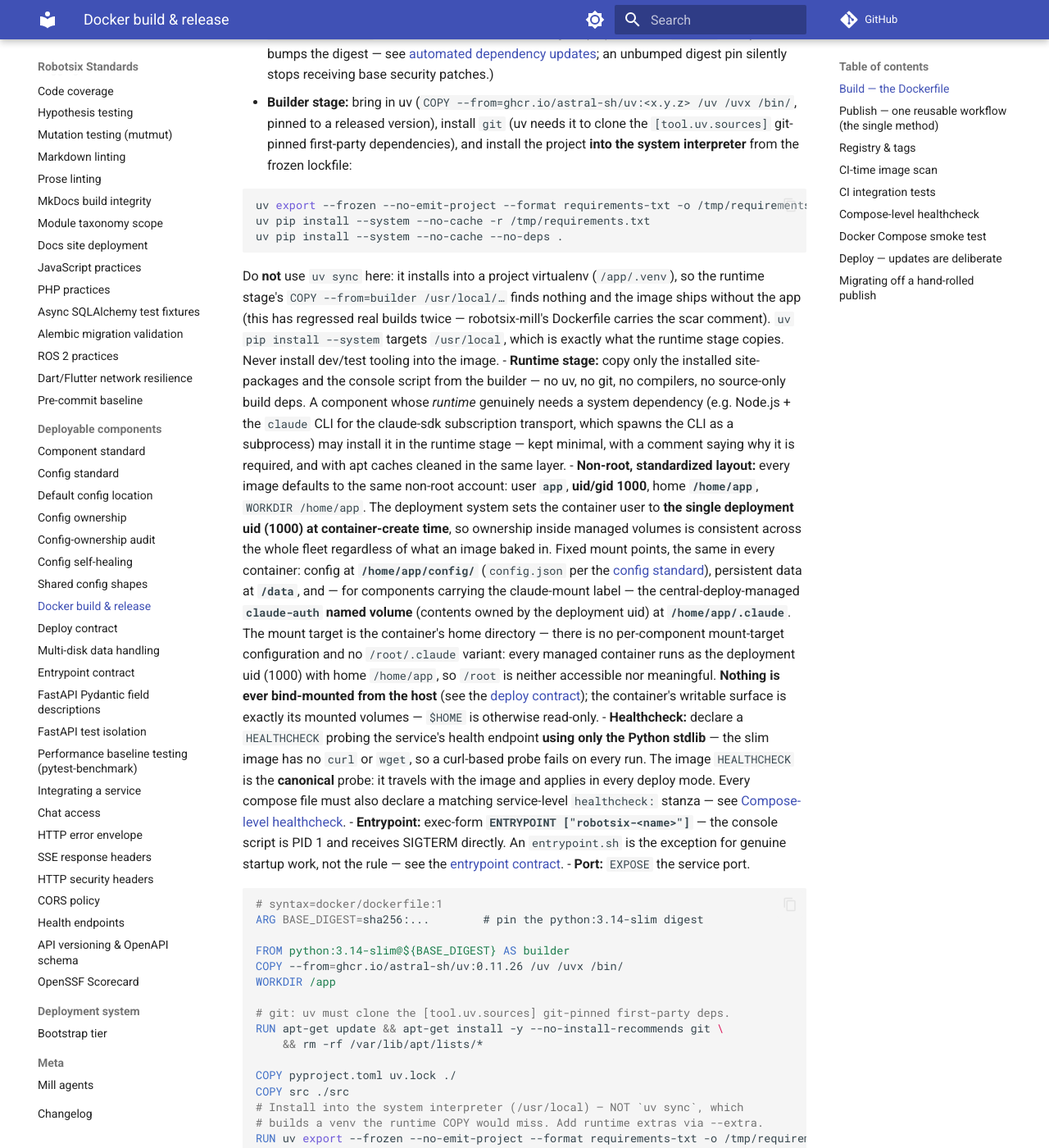
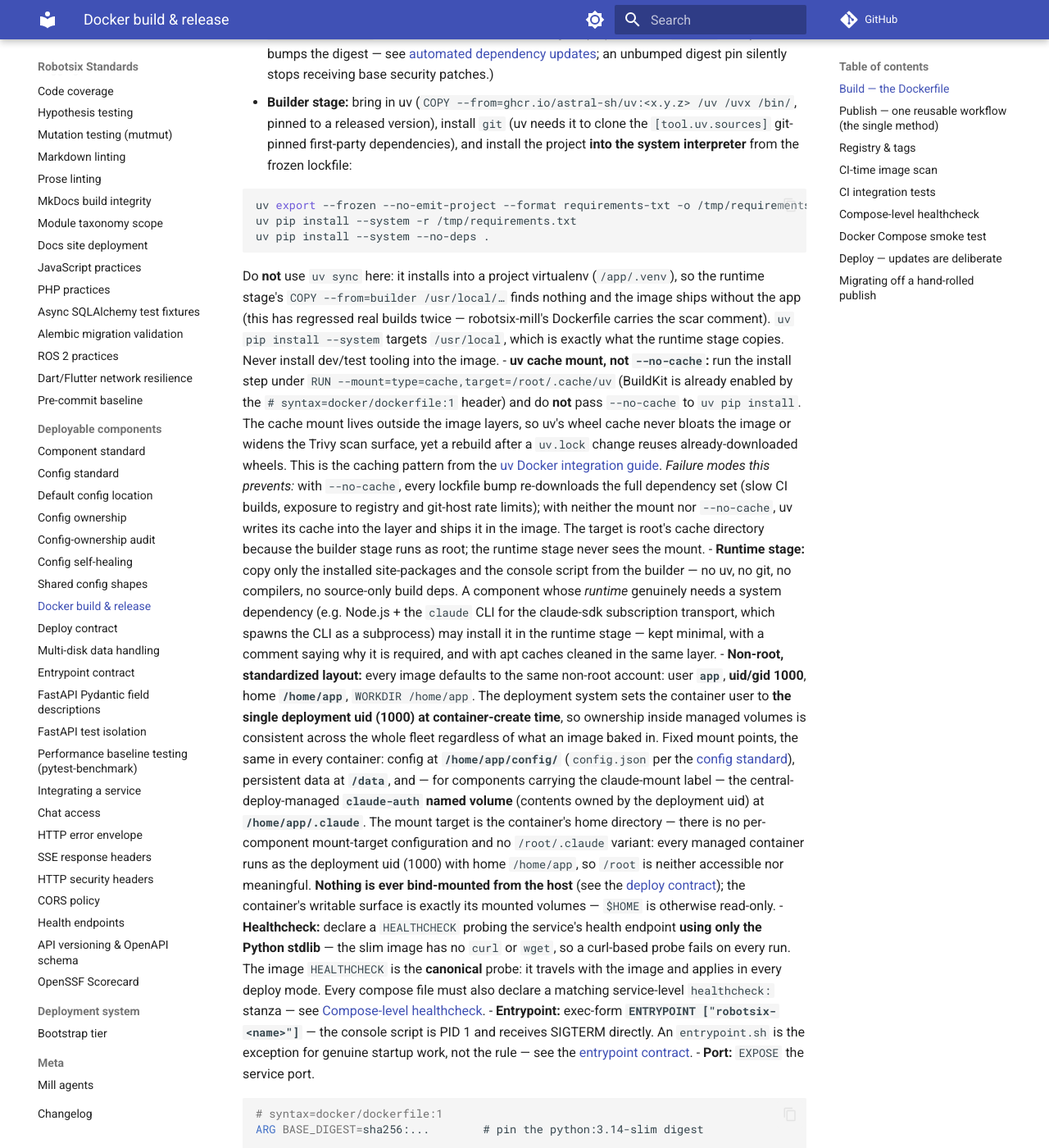
Before and after one commit to damien-robotsix/robotsix-standards, an MkDocs documentation site: the page built from docs/docker-standard.md, in a window 1280 px wide and 1400 px high, scrolled down 429 px. Shown: the whole window at 82% size. Built offline with MkDocs 1.6.1 and Material for MkDocs 9.7.7, drawn with Linux system fonts in a browser that asks for light colours; comment, search, counter and statistics services are not loaded; some of the changed text lies outside the part shown.

Commit message:
docs: Standardize: BuildKit cache mount for uv dependency install in Dockerfiles (20261024T185446Z-standardize-buildkit-cache-mount-for-uv-c8f0)

```diff
--- a/docs/docker-standard.md
+++ b/docs/docker-standard.md
@@ -35,6 +35,20 @@ A multi-stage Dockerfile that keeps build tooling out of the runtime image:
   builds twice — robotsix-mill's Dockerfile carries the scar comment).
   `uv pip install --system` targets `/usr/local`, which is exactly what the
   runtime stage copies. Never install dev/test tooling into the image.
+- **uv cache mount, not `--no-cache`:** run the install step under
+  `RUN --mount=type=cache,target=/root/.cache/uv` (BuildKit is already enabled
+  by the `# syntax=docker/dockerfile:1` header) and do **not** pass
+  `--no-cache` to `uv pip install`. The cache mount lives outside the image
+  layers, so uv's wheel cache never bloats the image or widens the Trivy scan
+  surface, yet a rebuild after a `uv.lock` change reuses already-downloaded
+  wheels. This is the caching pattern from the
+  [uv Docker integration guide](https://docs.astral.sh/uv/guides/integration/docker/#caching).
+  *Failure modes this prevents:* with `--no-cache`, every lockfile bump
+  re-downloads the full dependency set (slow CI builds, exposure to registry
+  and git-host rate limits); with neither the mount nor `--no-cache`, uv writes
+  its cache into the layer and ships it in the image. The target is root's
+  cache directory because the builder stage runs as root; the runtime stage
+  never sees the mount.
 - **Runtime stage:** copy only the installed site-packages and the console
   script from the builder — no uv, no git, no compilers, no source-only build
   deps. A component whose *runtime* genuinely needs a system dependency (e.g.
@@ -88,9 +102,12 @@ COPY pyproject.toml uv.lock ./
 COPY src ./src
 # Install into the system interpreter (/usr/local) — NOT `uv sync`, which
 # builds a venv the runtime COPY would miss. Add runtime extras via --extra.
-RUN uv export --frozen --no-emit-project --format requirements-txt -o /tmp/requirements.txt \
-    && uv pip install --system --no-cache -r /tmp/requirements.txt \
-    && uv pip install --system --no-cache --no-deps . \
+# The uv cache lives in a BuildKit cache mount: kept out of the image layers,
+# but reused across rebuilds. So no --no-cache.
+RUN --mount=type=cache,target=/root/.cache/uv \
+    uv export --frozen --no-emit-project --format requirements-txt -o /tmp/requirements.txt \
+    && uv pip install --system -r /tmp/requirements.txt \
+    && uv pip install --system --no-deps . \
     && rm -f /tmp/requirements.txt
 
 FROM python:3.14-slim@${BASE_DIGEST} AS production
```
Also changed, not shown: other parts of docs/docker-standard.md (+2 -2 lines).
